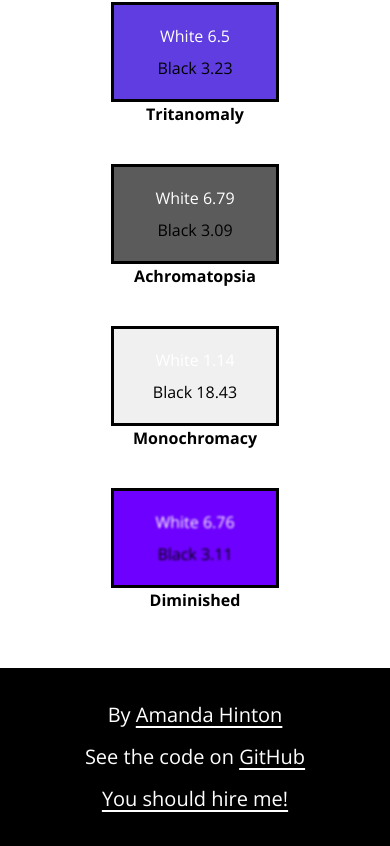
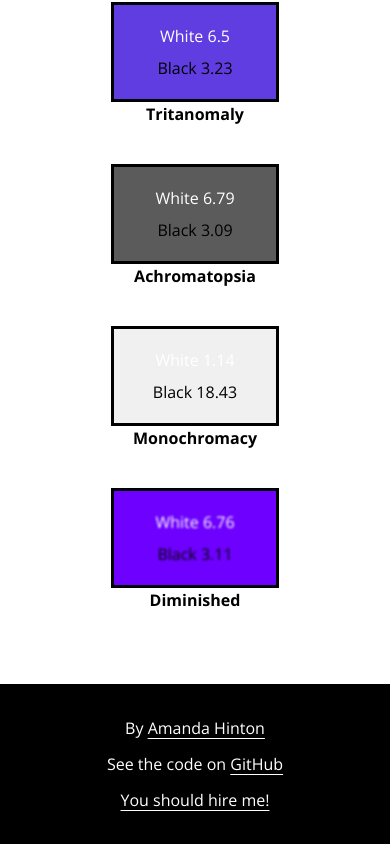
Before and after one commit to amandahinton/huetility, a React (Vite) app: page / in a window 390 px wide. Shown: the part 4373-5219 px from the top of the page. Built offline with nearby package versions, Linux system fonts and the light colour scheme.

Commit message:
style footer for small screens

```diff
--- a/src/components/Footer.css
+++ b/src/components/Footer.css
@@ -1,6 +1,7 @@
 .footer {
   background-color: black;
   width: 100%;
+  margin-top: 2rem;
 }
 
 .footer-content {
@@ -20,3 +21,13 @@
   text-decoration: underline;
   text-underline-offset: 0.25rem;
 }
+
+@media (max-width: 422px) {
+  .footer-content {
+    font-size: 1rem;
+  }
+
+  .footer {
+    margin-top: 1rem;
+  }
+}
```
